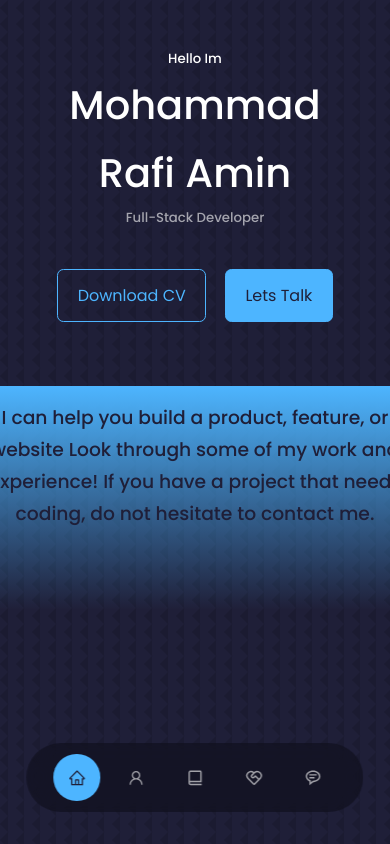
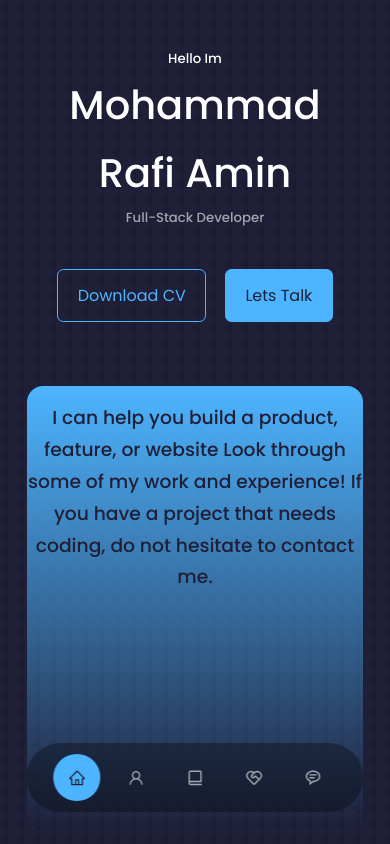
Before and after one commit to mrkamin/my-portfolio-react, a React (Create React App) app: page / in a window 390 px wide. Shown: the top 844 px of the page. Built offline with nearby package versions, Linux system fonts and the light colour scheme.

Commit message:
Update header responsive in mobile version

```diff
--- a/src/component/header/header.css
+++ b/src/component/header/header.css
@@ -77,11 +77,21 @@ header {
 
 @media screen and (max-width: 600px) {
   header {
-    height: 90vh;
+    height: 110vh;
   }
 
   .header__socials,
   .scroll__down {
     display: none;
   }
+  .me {
+
+    width: 100%;
+    height: 28rem;
+    position: absolute;
+    left: 0;
+    margin-top: 4rem;
+    overflow: hidden;
+
+  }
 }
```
